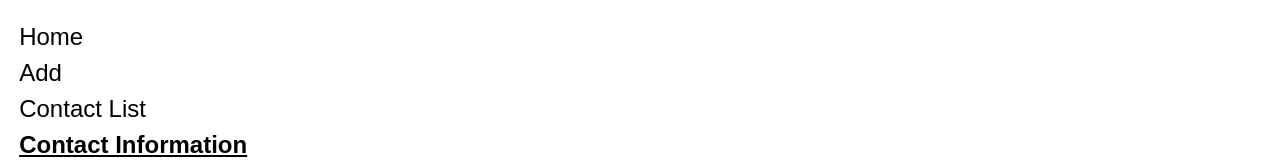
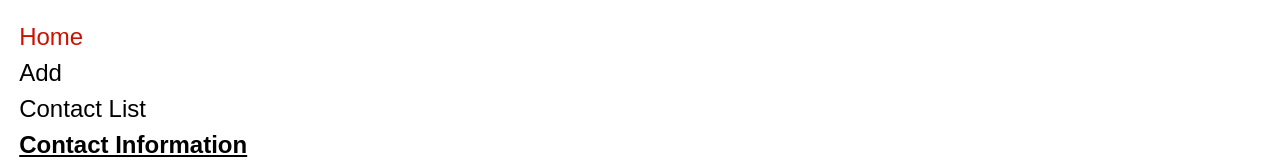
Before and after one commit to n0rbs/contacts-app-reactive, an Angular app: page /home in a window 1280 px wide. Shown: the top 160 px of the page. Built offline with nearby package versions, Linux system fonts and the light colour scheme.

Commit message:
#2 - Set active color to red and pass id on edit route

```diff
--- a/src/app/app.component.css
+++ b/src/app/app.component.css
@@ -0,0 +1,3 @@
+a.active {
+  color: #cc1100;
+}
--- a/src/app/app.routes.ts
+++ b/src/app/app.routes.ts
@@ -10,6 +10,9 @@ export const routes: Routes = [
     path: 'add', component: ContactEditComponent,
   },
   {
+    path: 'edit/:id', component: ContactEditComponent,
+  },
+  {
     path: '', component: ContactListComponent,
   },
 ];
```
